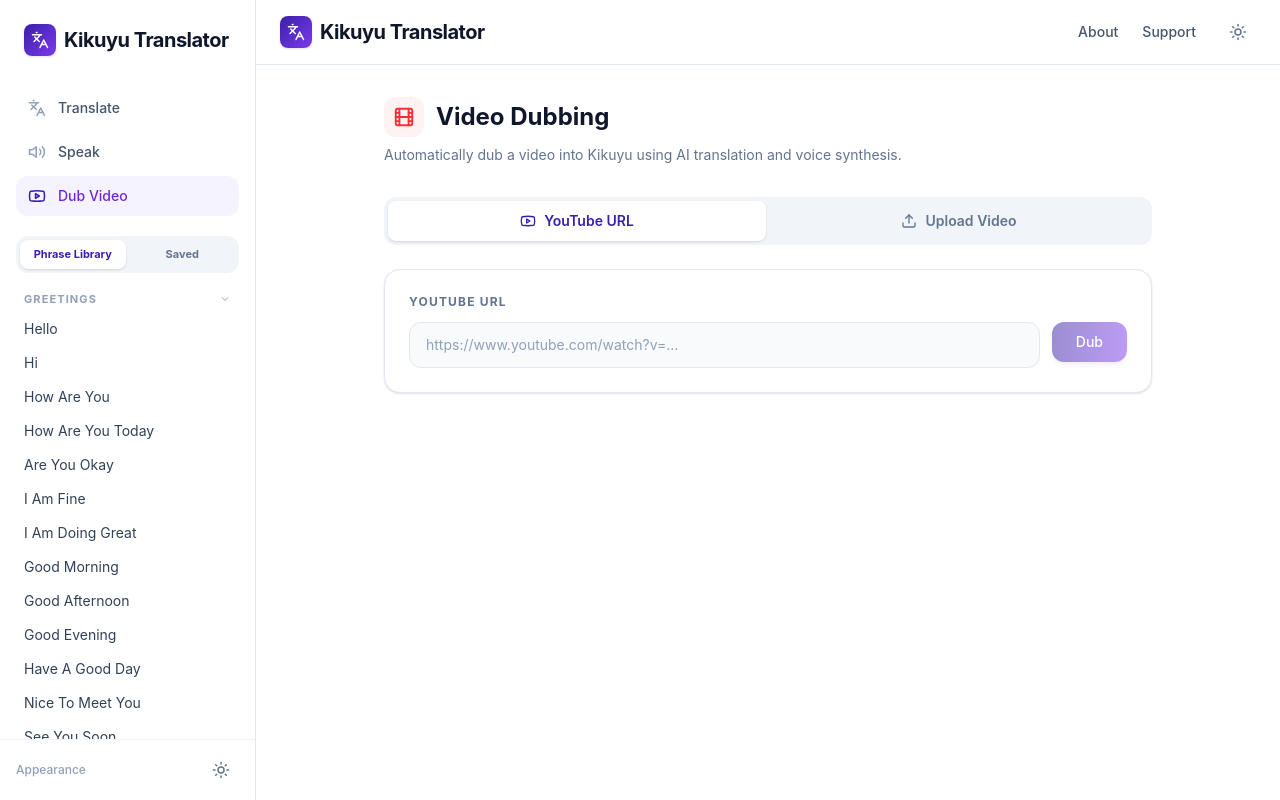
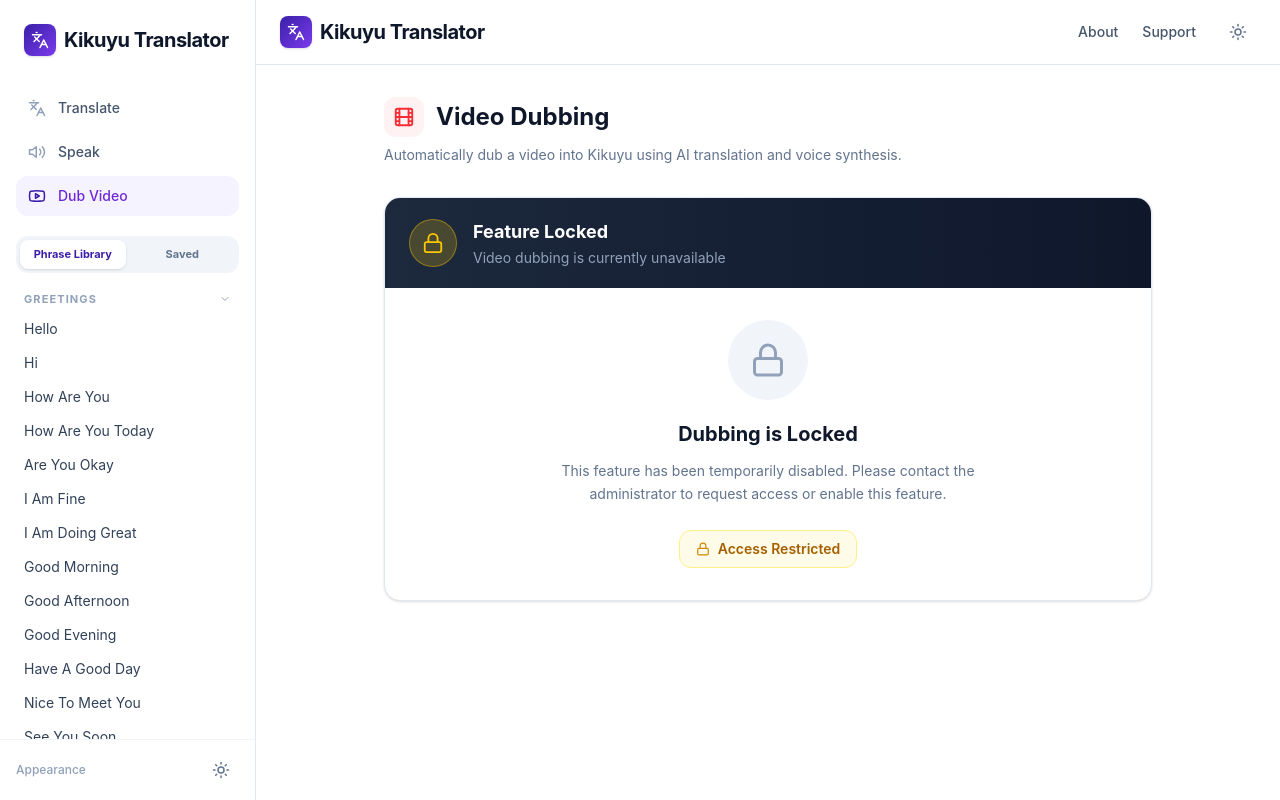
Before and after one commit to chillyreward/New-translator, a Next.js app: page /dub in a window 1280 px wide. Built offline with nearby package versions, Linux system fonts and the light colour scheme.

Commit message:
feat: lock dubbing feature with locked UI screen

```diff
--- a/app/dub/page.tsx
+++ b/app/dub/page.tsx
@@ -1,90 +1,12 @@
 "use client";
 
-import { useState, useRef } from "react";
 import { Navbar } from "@/components/Navbar";
 import { MobileHeader } from "@/components/MobileHeader";
 import { MobileBottomNav } from "@/components/MobileBottomNav";
 import { Sidebar } from "@/components/Sidebar";
-import { Youtube, Loader2, Download, AlertCircle, CheckCircle2, Upload, Film } from "lucide-react";
-import { Button } from "@/components/Button";
-import { cn } from "@/lib/utils";
-
-type Stage = "idle" | "downloading" | "transcribing" | "translating" | "synthesizing" | "merging" | "done" | "error";
-type Mode = "youtube" | "upload";
+import { Film, Lock } from "lucide-react";
 
 export default function DubPage() {
-  const [mode, setMode] = useState<Mode>("youtube");
-  const [url, setUrl] = useState("");
-  const [file, setFile] = useState<File | null>(null);
-  const [stage, setStage] = useState<Stage>("idle");
-  const [videoUrl, setVideoUrl] = useState<string | null>(null);
-  const [segments, setSegments] = useState<any[]>([]);
-  const [error, setError] = useState<string | null>(null);
-  const fileInputRef = useRef<HTMLInputElement>(null);
-
-  const stageLabels: Record<Stage, string> = {
-    idle: "",
-    downloading: "Downloading video...",
-    transcribing: "Transcribing audio with Whisper...",
-    translating: "Translating to Kikuyu...",
-    synthesizing: "Generating Kikuyu voice...",
-    merging: "Merging dubbed audio with video...",
-    done: "Done!",
-    error: "Error",
-  };
-
-  const handleDubYoutube = async () => {
-    if (!url.trim()) return;
-    setError(null);
-    setVideoUrl(null);
-    setSegments([]);
-    setStage("downloading");
-
-    try {
-      const res = await fetch("/api/dub", {
-        method: "POST",
-        headers: { "Content-Type": "application/json" },
-        body: JSON.stringify({ youtubeUrl: url.trim() }),
-      });
-      const data = await res.json();
-      if (!res.ok) throw new Error(data.error || "Dubbing failed");
-      setVideoUrl(data.videoUrl);
-      setSegments(data.segments || []);
-      setStage("done");
-    } catch (err: any) {
-      setError(err.message);
-      setStage("error");
-    }
-  };
-
-  const handleDubUpload = async () => {
-    if (!file) return;
-    setError(null);
-    setVideoUrl(null);
-    setSegments([]);
-    setStage("transcribing");
-
-    try {
-      const formData = new FormData();
-      formData.append("video", file);
-
-      const res = await fetch("/api/dub-upload", {
-        method: "POST",
-        body: formData,
-      });
-      const data = await res.json();
-      if (!res.ok) throw new Error(data.error || "Dubbing failed");
-      setVideoUrl(data.videoUrl);
-      setSegments(data.segments || []);
-      setStage("done");
-    } catch (err: any) {
-      setError(err.message);
-      setStage("error");
-    }
-  };
-
-  const isBusy = stage !== "idle" && stage !== "done" && stage !== "error";
-
   return (
     <div className="min-h-screen flex bg-white dark:bg-slate-950 transition-colors overflow-hidden">
       <Sidebar />
@@ -108,169 +30,40 @@ export default function DubPage() {
               </p>
             </div>
 
-            {/* Mode Toggle */}
-            <div className="flex rounded-xl bg-slate-100 dark:bg-slate-900 p-1 gap-1 mb-6">
-              <button
-                onClick={() => { setMode("youtube"); setError(null); }}
-                className={cn(
-                  "flex-1 flex items-center justify-center gap-2 py-2.5 rounded-lg text-sm font-semibold transition-all",
-                  mode === "youtube"
-                    ? "bg-white dark:bg-slate-800 text-primary-600 dark:text-primary-400 shadow-sm"
-                    : "text-slate-500 dark:text-slate-400 hover:text-slate-700 dark:hover:text-slate-300"
-                )}
-              >
-                <Youtube size={16} />
-                YouTube URL
-              </button>
-              <button
-                onClick={() => { setMode("upload"); setError(null); }}
-                className={cn(
-                  "flex-1 flex items-center justify-center gap-2 py-2.5 rounded-lg text-sm font-semibold transition-all",
-                  mode === "upload"
-                    ? "bg-white dark:bg-slate-800 text-primary-600 dark:text-primary-400 shadow-sm"
-                    : "text-slate-500 dark:text-slate-400 hover:text-slate-700 dark:hover:text-slate-300"
-                )}
-              >
-                <Upload size={16} />
-                Upload Video
-              </button>
-            </div>
-
-            {/* YouTube Input */}
-            {mode === "youtube" && (
-              <div className="bg-white dark:bg-slate-900 rounded-2xl border border-slate-200 dark:border-slate-800 p-6 shadow-sm mb-6">
-                <label className="block text-xs font-bold uppercase tracking-widest text-slate-500 dark:text-slate-400 mb-3">
-                  YouTube URL
-                </label>
-                <div className="flex gap-3">
-                  <input
-                    type="url"
-                    value={url}
-                    onChange={e => setUrl(e.target.value)}
-                    onKeyDown={e => e.key === "Enter" && !isBusy && handleDubYoutube()}
-                    placeholder="https://www.youtube.com/watch?v=..."
-                    disabled={isBusy}
-                    className="flex-1 bg-slate-50 dark:bg-slate-800 border border-slate-200 dark:border-slate-700 rounded-xl px-4 py-3 text-sm text-slate-900 dark:text-white placeholder:text-slate-400 outline-none focus:border-primary-500 transition-colors"
-                  />
-                  <Button onClick={handleDubYoutube} disabled={isBusy || !url.trim()} className="shrink-0 px-6">
-                    {isBusy ? <Loader2 size={18} className="animate-spin" /> : "Dub"}
-                  </Button>
+            {/* Locked Card */}
+            <div className="bg-white dark:bg-slate-900 rounded-2xl border border-slate-200 dark:border-slate-800 shadow-sm overflow-hidden">
+              {/* Top banner */}
+              <div className="bg-gradient-to-r from-slate-800 to-slate-900 dark:from-slate-950 dark:to-slate-900 px-6 py-5 flex items-center gap-4">
+                <div className="w-12 h-12 rounded-full bg-yellow-400/20 border border-yellow-400/40 flex items-center justify-center shrink-0">
+                  <Lock size={22} className="text-yellow-400" />
+                </div>
+                <div>
+                  <h2 className="text-white font-bold text-lg">Feature Locked</h2>
+                  <p className="text-slate-400 text-sm mt-0.5">Video dubbing is currently unavailable</p>
                 </div>
               </div>
-            )}
 
-            {/* Upload Input */}
-            {mode === "upload" && (
-              <div className="bg-white dark:bg-slate-900 rounded-2xl border border-slate-200 dark:border-slate-800 p-6 shadow-sm mb-6">
-                <label className="block text-xs font-bold uppercase tracking-widest text-slate-500 dark:text-slate-400 mb-3">
-                  Upload Video File
-                </label>
-                <input
-                  ref={fileInputRef}
-                  type="file"
-                  accept="video/*,.mp4,.mov,.avi,.mkv,.webm"
-                  className="hidden"
-                  onChange={e => setFile(e.target.files?.[0] ?? null)}
-                />
-                <div
-                  onClick={() => fileInputRef.current?.click()}
-                  className={cn(
-                    "border-2 border-dashed rounded-xl p-8 text-center cursor-pointer transition-colors mb-4",
-                    file
-                      ? "border-primary-400 bg-primary-50 dark:bg-primary-900/20"
-                      : "border-slate-200 dark:border-slate-700 hover:border-primary-300 dark:hover:border-primary-700"
-                  )}
-                >
-                  {file ? (
-                    <div>
-                      <Film size={28} className="mx-auto text-primary-500 mb-2" />
-                      <p className="font-semibold text-slate-900 dark:text-white text-sm">{file.name}</p>
-                      <p className="text-xs text-slate-500 mt-1">{(file.size / 1024 / 1024).toFixed(1)} MB</p>
-                    </div>
-                  ) : (
-                    <div>
-                      <Upload size={28} className="mx-auto text-slate-400 mb-2" />
-                      <p className="text-slate-600 dark:text-slate-400 text-sm font-medium">Click to upload video</p>
-                      <p className="text-xs text-slate-400 mt-1">MP4, MOV, AVI, MKV, WebM supported</p>
-                    </div>
-                  )}
+              {/* Body */}
+              <div className="p-8 text-center">
+                <div className="w-20 h-20 rounded-full bg-slate-100 dark:bg-slate-800 flex items-center justify-center mx-auto mb-5">
+                  <Lock size={36} className="text-slate-400 dark:text-slate-500" />
                 </div>
-                <Button
-                  onClick={handleDubUpload}
-                  disabled={isBusy || !file}
-                  className="w-full"
-                >
-                  {isBusy ? <><Loader2 size={18} className="animate-spin mr-2" /> Processing…</> : "Dub Video"}
-                </Button>
-              </div>
-            )}
 
-            {/* Progress */}
-            {isBusy && (
-              <div className="bg-primary-50 dark:bg-primary-900/20 rounded-2xl border border-primary-100 dark:border-primary-800/50 p-6 mb-6">
-                <div className="flex items-center gap-3">
-                  <Loader2 size={20} className="animate-spin text-primary-600 dark:text-primary-400 shrink-0" />
-                  <div>
-                    <p className="font-semibold text-primary-700 dark:text-primary-300">{stageLabels[stage]}</p>
-                    <p className="text-xs text-primary-600/70 dark:text-primary-400/70 mt-0.5">
-                      This may take several minutes depending on video length.
-                    </p>
-                  </div>
+                <h3 className="text-xl font-bold text-slate-900 dark:text-white mb-3">
+                  Dubbing is Locked
+                </h3>
+                <p className="text-slate-500 dark:text-slate-400 text-sm max-w-md mx-auto leading-relaxed mb-6">
+                  This feature has been temporarily disabled. Please contact the administrator to request access or enable this feature.
+                </p>
+
+                <div className="inline-flex items-center gap-2 px-4 py-2 rounded-xl bg-yellow-50 dark:bg-yellow-900/20 border border-yellow-200 dark:border-yellow-800/50">
+                  <Lock size={14} className="text-yellow-600 dark:text-yellow-400" />
+                  <span className="text-sm font-semibold text-yellow-700 dark:text-yellow-400">
+                    Access Restricted
+                  </span>
                 </div>
               </div>
-            )}
-
-            {/* Error */}
-            {error && (
-              <div className="bg-red-50 dark:bg-red-950/40 rounded-2xl border border-red-100 dark:border-red-900/50 p-6 mb-6 flex items-start gap-3">
-                <AlertCircle size={18} className="text-red-500 shrink-0 mt-0.5" />
-                <div>
-                  <p className="font-semibold text-red-700 dark:text-red-400">Dubbing failed</p>
-                  <p className="text-sm text-red-600 dark:text-red-400/80 mt-1">{error}</p>
-                </div>
-              </div>
-            )}
-
-            {/* Result */}
-            {stage === "done" && videoUrl && (
-              <div className="bg-white dark:bg-slate-900 rounded-2xl border border-slate-200 dark:border-slate-800 p-6 shadow-sm mb-6">
-                <div className="flex items-center gap-2 mb-4">
-                  <CheckCircle2 size={18} className="text-green-500" />
-                  <span className="font-semibold text-slate-900 dark:text-white">Dubbed video ready</span>
-                </div>
-                <video src={videoUrl} controls className="w-full rounded-xl bg-black mb-4" />
-                <a
-                  href={videoUrl}
-                  download
-                  className="flex items-center gap-2 px-4 py-2 rounded-xl bg-primary-600 text-white text-sm font-semibold hover:bg-primary-700 transition-colors w-fit"
-                >
-                  <Download size={16} />
-                  Download dubbed video
-                </a>
-              </div>
-            )}
-
-            {/* Transcript */}
-            {segments.length > 0 && (
-              <div className="bg-white dark:bg-slate-900 rounded-2xl border border-slate-200 dark:border-slate-800 p-6 shadow-sm">
-                <h2 className="font-bold text-slate-900 dark:text-white mb-4 text-sm uppercase tracking-widest">
-                  Translation ({segments.length} segments)
-                </h2>
-                <div className="space-y-3 max-h-96 overflow-y-auto">
-                  {segments.map((seg, i) => (
-                    <div key={i} className="flex gap-3 text-sm">
-                      <span className="text-xs text-slate-400 dark:text-slate-600 shrink-0 pt-0.5 w-16">
-                        {Math.floor(seg.start / 60)}:{String(Math.floor(seg.start % 60)).padStart(2, "0")}
-                      </span>
-                      <div className="flex-1 min-w-0">
-                        <p className="text-slate-500 dark:text-slate-400 text-xs mb-0.5 truncate">{seg.original}</p>
-                        <p className="text-slate-900 dark:text-white font-medium">{seg.kikuyu}</p>
-                      </div>
-                    </div>
-                  ))}
-                </div>
-              </div>
-            )}
+            </div>
 
           </div>
         </div>
```
